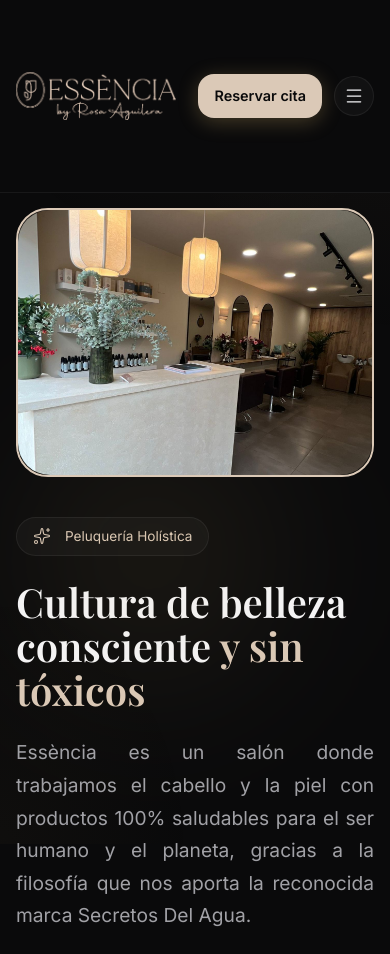
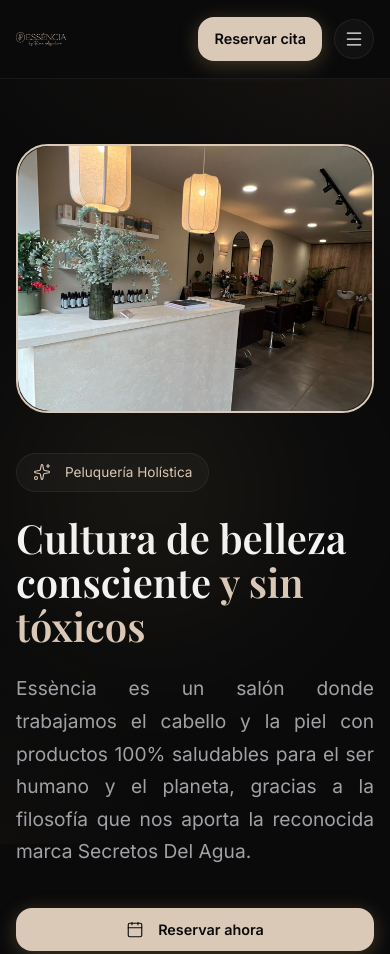
Before and after one commit to Rober-prog/Essencia, a website: page index.html in a window 390 px wide. Shown: the top 954 px of the page. Drawn offline with nearby package versions, Linux system fonts and the light colour scheme.

Commit message:
fix: reduce logo size and navbar height, hide duplicate instagram

```diff
--- a/assets/css/responsive.css
+++ b/assets/css/responsive.css
@@ -36,8 +36,8 @@
   }
 
   .brand img {
-    width: 170px !important;
-    height: 170px !important;
+    width: 60px !important;
+    height: 60px !important;
   }
 
   .main-nav {
@@ -181,8 +181,8 @@
   }
 
   .brand img {
-    width: 160px !important;
-    height: 160px !important;
+    width: 50px !important;
+    height: 50px !important;
   }
 
   .header-inner {
--- a/assets/css/styles.css
+++ b/assets/css/styles.css
@@ -118,7 +118,7 @@
   -webkit-font-smoothing: antialiased;
   -moz-osx-font-smoothing: grayscale;
   overflow-x: hidden;
-  padding-top: 108px;
+  padding-top: 44px;
 }
 
 /* Fondo animado con gradiente */
@@ -257,7 +257,7 @@
   left: 0;
   right: 0;
   z-index: 100;
-  padding: 4px 0;
+  padding: 2px 0;
   transition: all var(--transition-smooth);
   background: var(--bg-dark);
   border-bottom: 1px solid var(--glass-border);
@@ -284,7 +284,7 @@
 }
 
 .logo-img {
-  height: 100px;
+  height: 40px;
   width: auto;
   object-fit: contain;
 }
@@ -293,7 +293,9 @@
   opacity: 0.9;
 }
 
-.rating {
+.nav-instagram {
+  display: none !important;
+}.rating {
   display: flex;
   align-items: center;
   gap: 6px;
--- a/assets/js/scripts.js
+++ b/assets/js/scripts.js
@@ -452,7 +452,7 @@
     navToggle.addEventListener('click', ()=>{
       mainNav.style.display = mainNav.style.display === 'flex' ? 'none' : 'flex';
       mainNav.style.position = 'absolute';
-      mainNav.style.top = '108px';
+      mainNav.style.top = '44px';
       mainNav.style.left = '0';
       mainNav.style.right = '0';
       mainNav.style.flexDirection = 'column';
```
